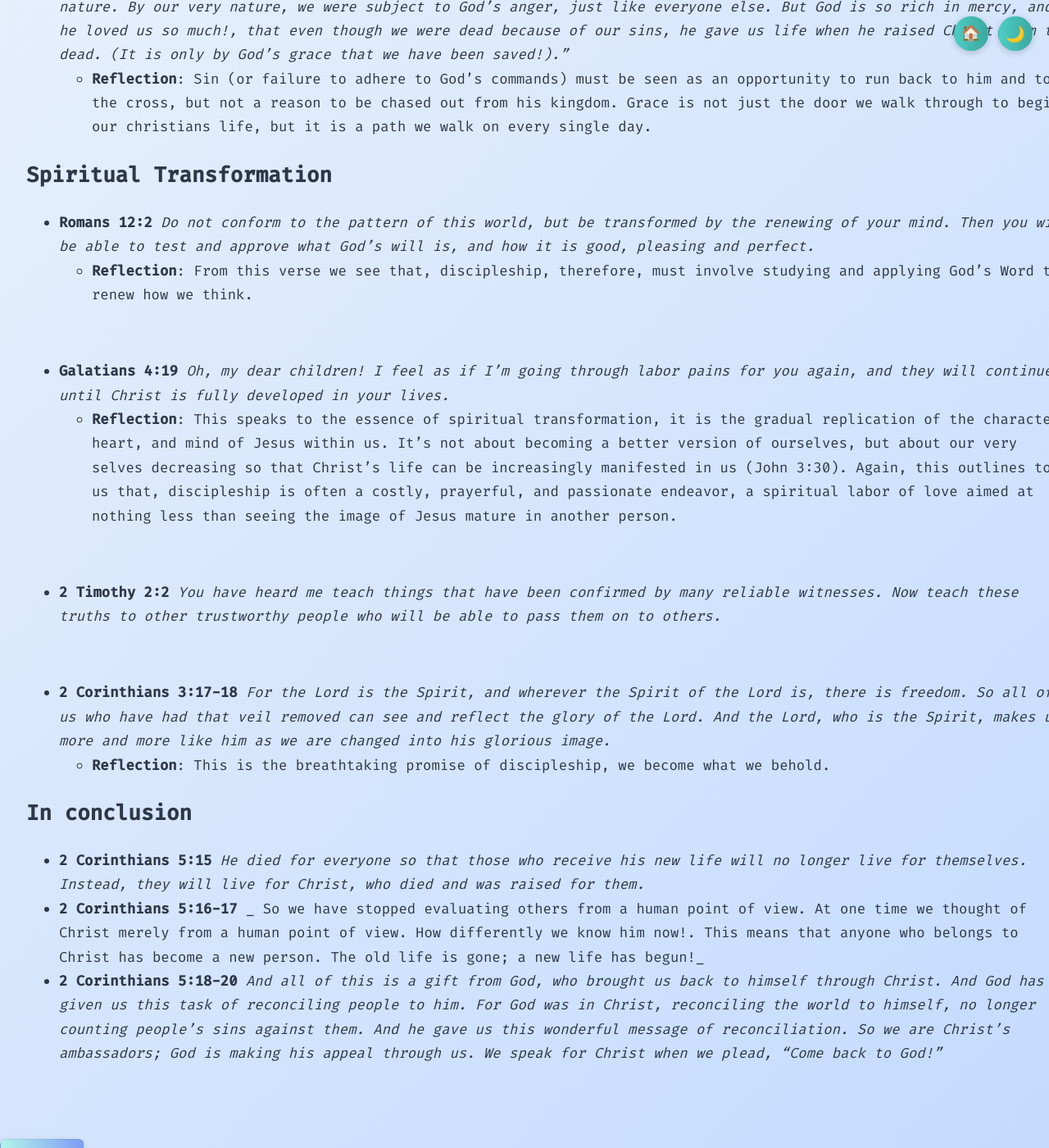
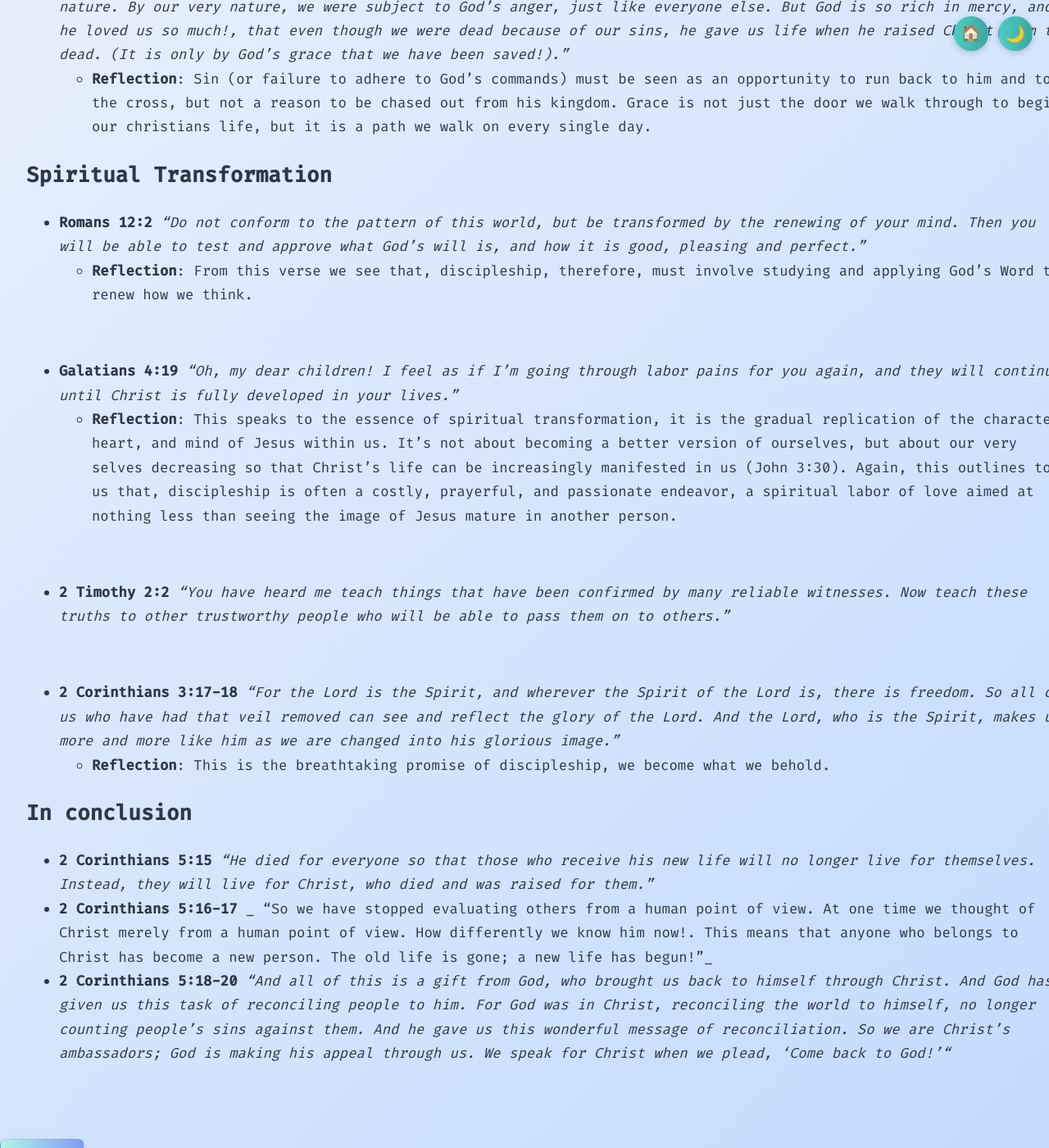
Before and after one commit to PathogenicKatt/PathogenicKatt.github.io, a Jekyll site: the page built from _biblestudy/2025-08-31-A_Call_for_Discipleship.md, in a window 1280 px wide and 1400 px high, scrolled down 1362 px. Shown: the whole window at 82% size. Built offline with Jekyll 4.4.1, drawn with Linux system fonts in a browser that asks for light colours.

```diff
--- a/_biblestudy/2025-08-31-A_Call_for_Discipleship.md
+++ b/_biblestudy/2025-08-31-A_Call_for_Discipleship.md
@@ -29,21 +29,21 @@ date: 2025-08-31
     - **Reflection**: Sin (or failure to adhere to God's commands) must be seen as an opportunity to run back to him and to the cross, but not a reason to be chased out from his kingdom. Grace is not just the door we walk through to begin our christians life, but it is a path we walk on every single day.
 
 ## Spiritual Transformation
-- **Romans 12:2** _Do not conform to the pattern of this world, but be transformed by the renewing of your mind. Then you will be able to test and approve what God’s will is, and how it is good, pleasing and perfect._
+- **Romans 12:2** _"Do not conform to the pattern of this world, but be transformed by the renewing of your mind. Then you will be able to test and approve what God’s will is, and how it is good, pleasing and perfect."_
     - **Reflection**: From this verse we see that, discipleship, therefore, must involve studying and applying God's Word to renew how we think.
 
 <br>
-- **Galatians 4:19** _Oh, my dear children! I feel as if I’m going through labor pains for you again, and they will continue until Christ is fully developed in your lives._
+- **Galatians 4:19** _"Oh, my dear children! I feel as if I’m going through labor pains for you again, and they will continue until Christ is fully developed in your lives."_
     - **Reflection**: This speaks to the essence of spiritual transformation, it is the gradual replication of the character, heart, and mind of Jesus within us. It's not about becoming a better version of ourselves, but about our very selves decreasing so that Christ's life can be increasingly manifested in us (John 3:30). Again, this outlines to us that, discipleship is often a costly, prayerful, and passionate endeavor, a spiritual labor of love aimed at nothing less than seeing the image of Jesus mature in another person.
 
 <br>
-- **2 Timothy 2:2** _You have heard me teach things that have been confirmed by many reliable witnesses. Now teach these truths to other trustworthy people who will be able to pass them on to others._
+- **2 Timothy 2:2** _"You have heard me teach things that have been confirmed by many reliable witnesses. Now teach these truths to other trustworthy people who will be able to pass them on to others."_
 
 <br>
-- **2 Corinthians 3:17-18** _For the Lord is the Spirit, and wherever the Spirit of the Lord is, there is freedom. So all of us who have had that veil removed can see and reflect the glory of the Lord. And the Lord, who is the Spirit, makes us more and more like him as we are changed into his glorious image._
+- **2 Corinthians 3:17-18** _"For the Lord is the Spirit, and wherever the Spirit of the Lord is, there is freedom. So all of us who have had that veil removed can see and reflect the glory of the Lord. And the Lord, who is the Spirit, makes us more and more like him as we are changed into his glorious image."_
     - **Reflection**: This is the breathtaking promise of discipleship, we become what we behold.
 
 ## In conclusion
-- **2 Corinthians 5:15** _He died for everyone so that those who receive his new life will no longer live for themselves. Instead, they will live for Christ, who died and was raised for them._
-- **2 Corinthians 5:16-17** _ So we have stopped evaluating others from a human point of view. At one time we thought of Christ merely from a human point of view. How differently we know him now!. This means that anyone who belongs to Christ has become a new person. The old life is gone; a new life has begun!_
-- **2 Corinthians 5:18-20** _And all of this is a gift from God, who brought us back to himself through Christ. And God has given us this task of reconciling people to him. For God was in Christ, reconciling the world to himself, no longer counting people’s sins against them. And he gave us this wonderful message of reconciliation. So we are Christ’s ambassadors; God is making his appeal through us. We speak for Christ when we plead, “Come back to God!”_
+- **2 Corinthians 5:15** _"He died for everyone so that those who receive his new life will no longer live for themselves. Instead, they will live for Christ, who died and was raised for them."_
+- **2 Corinthians 5:16-17** _ "So we have stopped evaluating others from a human point of view. At one time we thought of Christ merely from a human point of view. How differently we know him now!. This means that anyone who belongs to Christ has become a new person. The old life is gone; a new life has begun!"_
+- **2 Corinthians 5:18-20** _"And all of this is a gift from God, who brought us back to himself through Christ. And God has given us this task of reconciling people to him. For God was in Christ, reconciling the world to himself, no longer counting people’s sins against them. And he gave us this wonderful message of reconciliation. So we are Christ’s ambassadors; God is making his appeal through us. We speak for Christ when we plead, 'Come back to God!'"_
```
